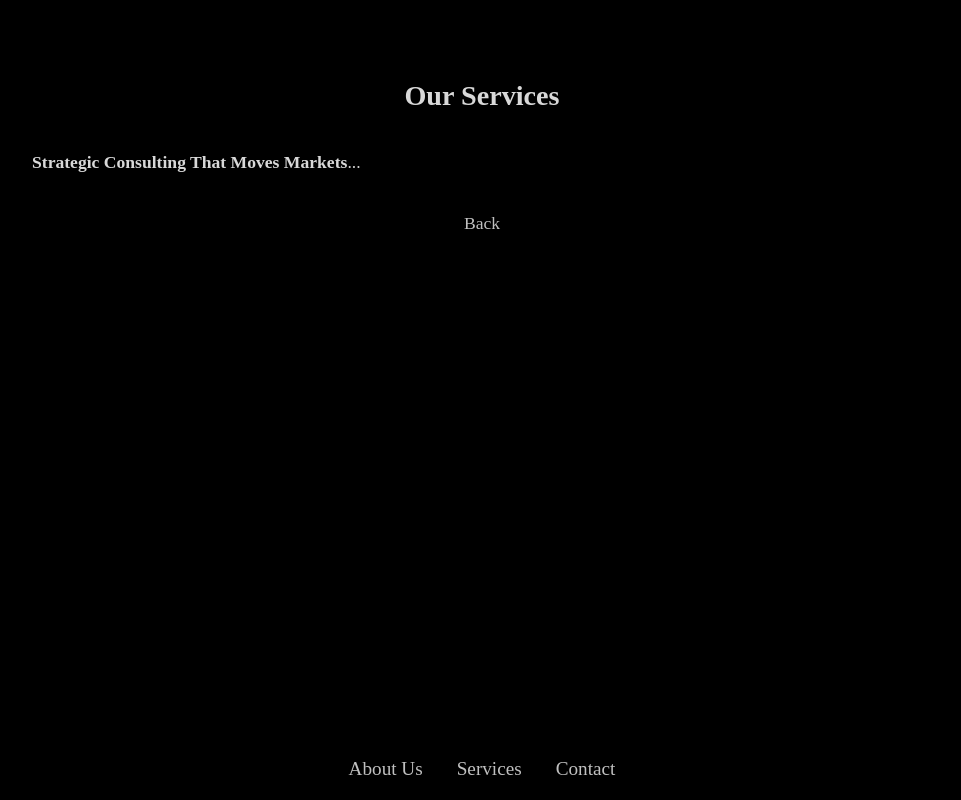
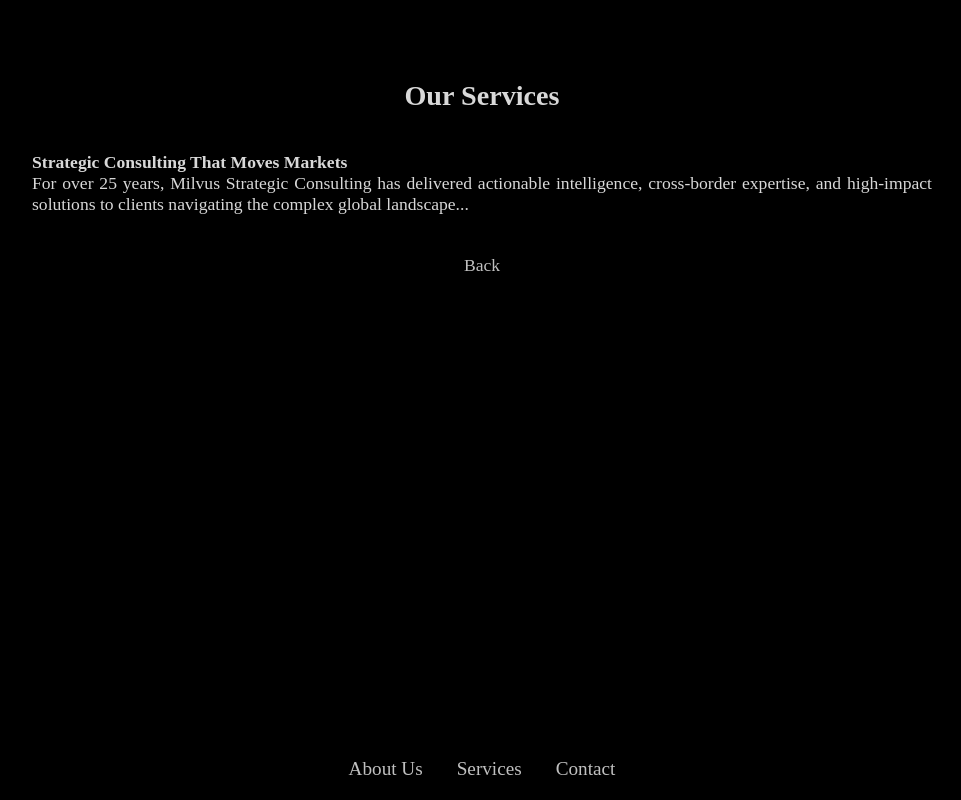
Before and after one commit to fmilvus/milvusstrategic.com, a plain HTML site: page index.html in a window 1280 px wide. Both pictures are taken after a click on the link "Services". Shown: the whole page, without its empty margins (158-1119 px from the left). Drawn offline with Linux system fonts and the light colour scheme.

Commit message:
Add files via upload

```diff
--- a/index.html
+++ b/index.html
@@ -1,3 +1,4 @@
+
 <!DOCTYPE html>
 <html lang="en">
 <head>
@@ -115,7 +116,7 @@
   </style>
 </head>
 <body>
-  <div class="centered" id="home">
+  <div class="page centered" id="home" style="display: flex;">
     <div class="main-title">Milvus Strategic</div>
     <div class="subtitle">Consulting & Trading</div>
   </div>
@@ -128,7 +129,8 @@
 
   <div class="page" id="services">
     <div class="section-title">Our Services</div>
-    <p><strong>Strategic Consulting That Moves Markets</strong>...</p>
+    <p><strong>Strategic Consulting That Moves Markets</strong><br>
+    For over 25 years, Milvus Strategic Consulting has delivered actionable intelligence, cross-border expertise, and high-impact solutions to clients navigating the complex global landscape...</p>
     <div class="back-button"><a href="#" onclick="goHome()">Back</a></div>
   </div>
 
```
